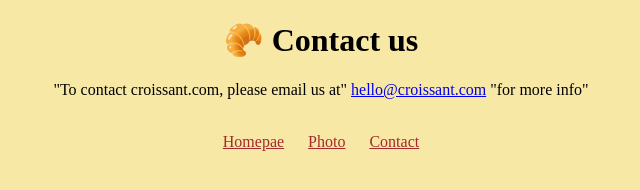
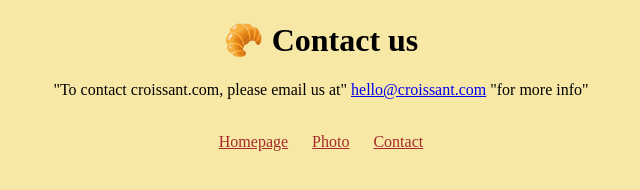
Before and after one commit to Sne210303/my-croissant-website, a plain HTML site: page contact.html in a window 1280 px wide. Shown: the full height of the page, 319-959 px from the left. Drawn offline with Linux system fonts and the light colour scheme.

Commit message:
Fixed text error

```diff
--- a/contact.html
+++ b/contact.html
@@ -17,7 +17,7 @@
     </p>
     <br />
     <footer>
-      <a href="/" title="Home"> Homepae</a>
+      <a href="/" title="Home"> Homepage</a>
       <a href="/photo" title="Croissant photo"> Photo</a>
       <a href="/contact" title="Contact crossain.com"> Contact</a>
     </footer>
```
